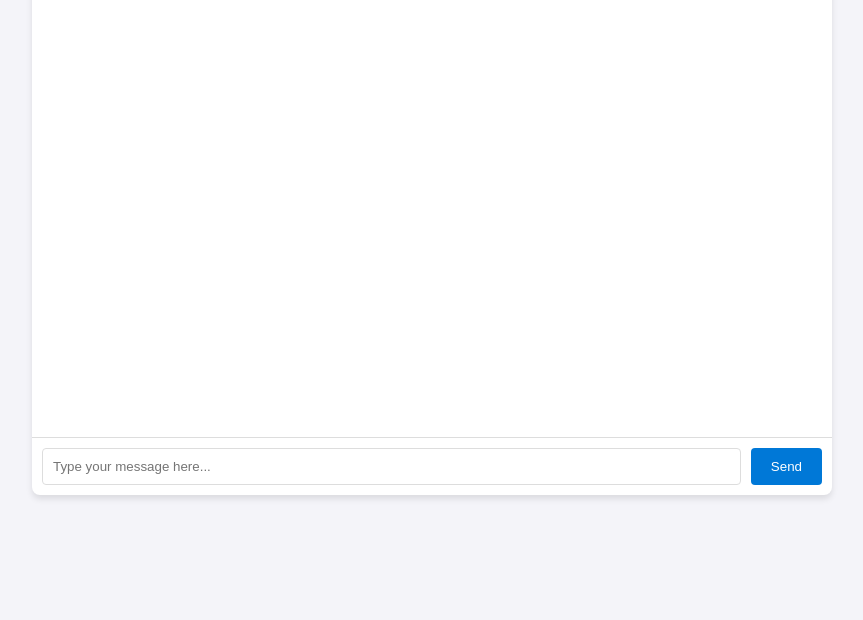
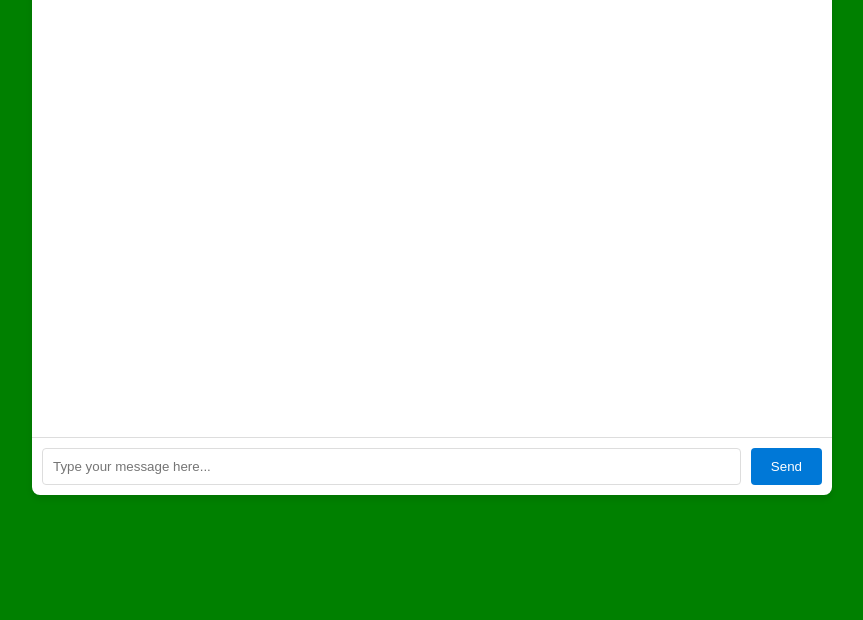
Before and after one commit to lilidan/a-chatgpt-gui, a plain HTML site: page index.html in a window 1280 px wide. Shown: the part 180-800 px from the top of the page, without its empty margins (208-1071 px from the left). Drawn offline with Linux system fonts and the light colour scheme.

Commit message:
AI update: change bg color to green

```diff
--- a/index.html
+++ b/index.html
@@ -13,7 +13,7 @@
             justify-content: center;
             align-items: center;
             height: 100vh;
-            background-color: #f4f4f9;
+            background-color: green;
         }
         .chat-container {
             width: 80%;
```
